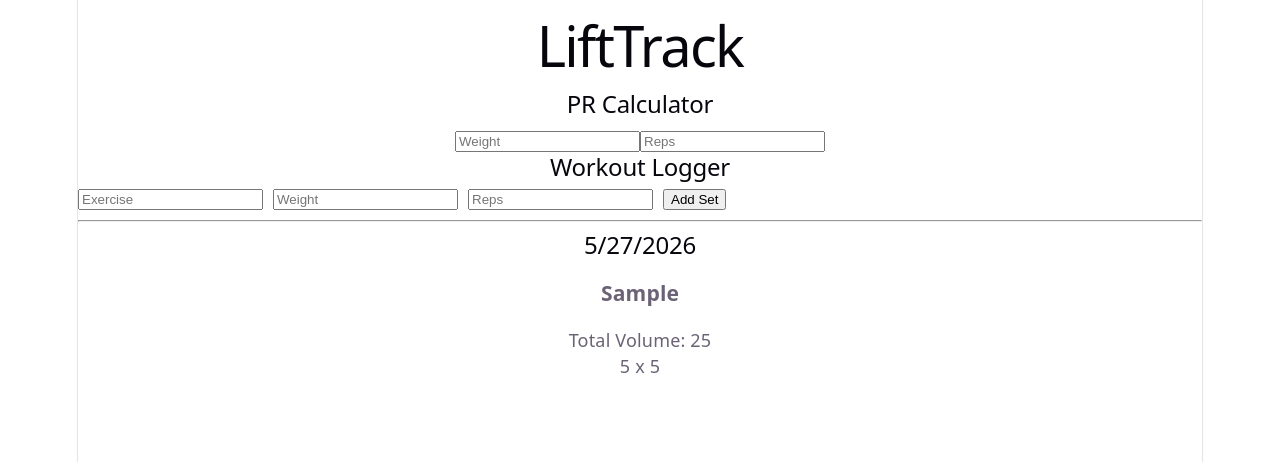
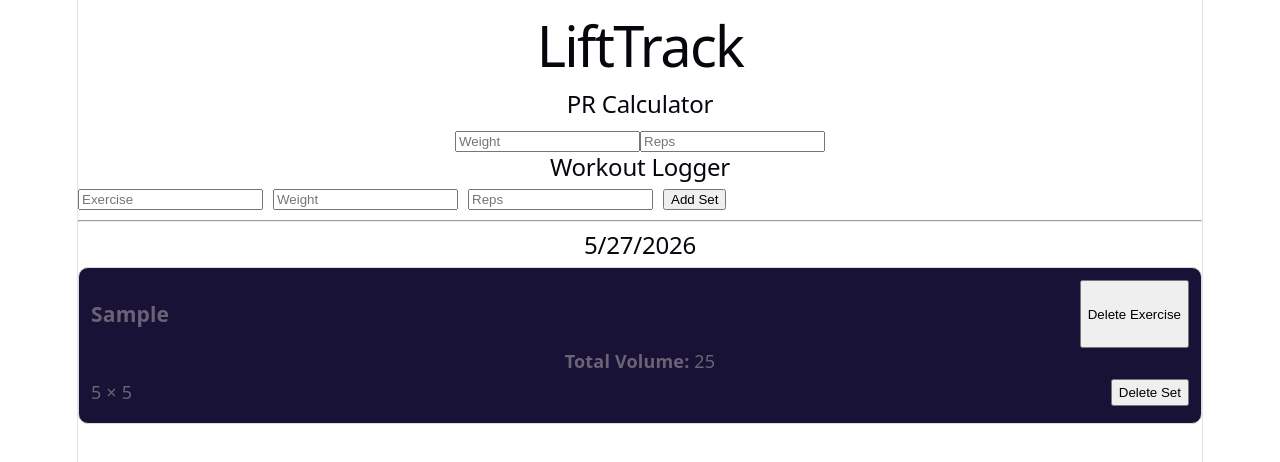
Before and after one commit to RickyRMT/LiftTrack, a React (Vite) app: page / in a window 1280 px wide. Both pictures are taken after typing "Sample", "5", "5" into the empty fields and a click on the button "Add Set". Shown: the top 462 px of the page. Built offline with nearby package versions, Linux system fonts and the light colour scheme.

Commit message:
added back containers to workouts and changed colors to match background and added back deletion buttons

```diff
--- a/src/components/WorkoutLogger.jsx
+++ b/src/components/WorkoutLogger.jsx
@@ -88,23 +88,20 @@ function deleteExercise(exercise) {
   setWorkouts(updated);
 }
 
-function deleteExercise(exercise) {
+function deleteExercise(exerciseKey) {
   const confirmDelete = window.confirm(
-    `Are you sure you want to delete ALL ${formatExerciseName(exercise)} sets? This cannot be undone.`
+    "Are you sure you want to delete this entire exercise?"
   );
 
   if (!confirmDelete) return;
 
-  const updated = workouts.filter(
-    (w) => w.exercise.trim().toLowerCase() !== exercise
+  setWorkouts((prev) =>
+    prev.filter((w) => w.exerciseKey !== exerciseKey)
   );
-
-  setWorkouts(updated);
 }
 
 function deleteSet(id) {
-  const updated = workouts.filter((w) => w.id !== id);
-  setWorkouts(updated);
+  setWorkouts((prev) => prev.filter((w) => w.id !== id));
 }
 
 return (
@@ -151,15 +148,47 @@ return (
   <div key={date}>
     <h2>{date}</h2>
 
-        {Object.entries(exercises).map(([exerciseName, data]) => (
-        <div key={exerciseName}>
-            <h3>{formatExerciseName(data.displayName)}</h3>
+    {Object.entries(exercises).map(([exerciseKey, group]) => (
+      <div
+        key={exerciseKey}
+        style={{
+          border: "1px solid #ddd",
+          borderRadius: "10px",
+          padding: "12px",
+          marginBottom: "15px",
+          backgroundColor: "#181236",
+        }}
+      >
+        {/* Header row */}
+        <div style={{ display: "flex", justifyContent: "space-between" }}>
+          <h3>{formatExerciseName(group.displayName)}</h3>
 
-            <p>Total Volume: {data.totalVolume}</p>
+          <button onClick={() => deleteExercise(exerciseKey)}>
+            Delete Exercise
+          </button>
+        </div>
 
-            {data.sets.map((set) => (
-            <div key={set.id}>
-                {set.weight} x {set.reps}
+        <p>
+          <strong>Total Volume:</strong> {group.totalVolume}
+        </p>
+
+        {/* Sets */}
+        {group.sets.map((set) => (
+          <div
+            key={set.id}
+            style={{
+              display: "flex",
+              justifyContent: "space-between",
+              padding: "5px 0",
+            }}
+          >
+            <span>
+              {set.weight} × {set.reps}
+            </span>
+
+            <button onClick={() => deleteSet(set.id)}>
+              Delete Set
+            </button>
           </div>
         ))}
       </div>
```
Lines whose indentation alone changed are shown as unchanged.
